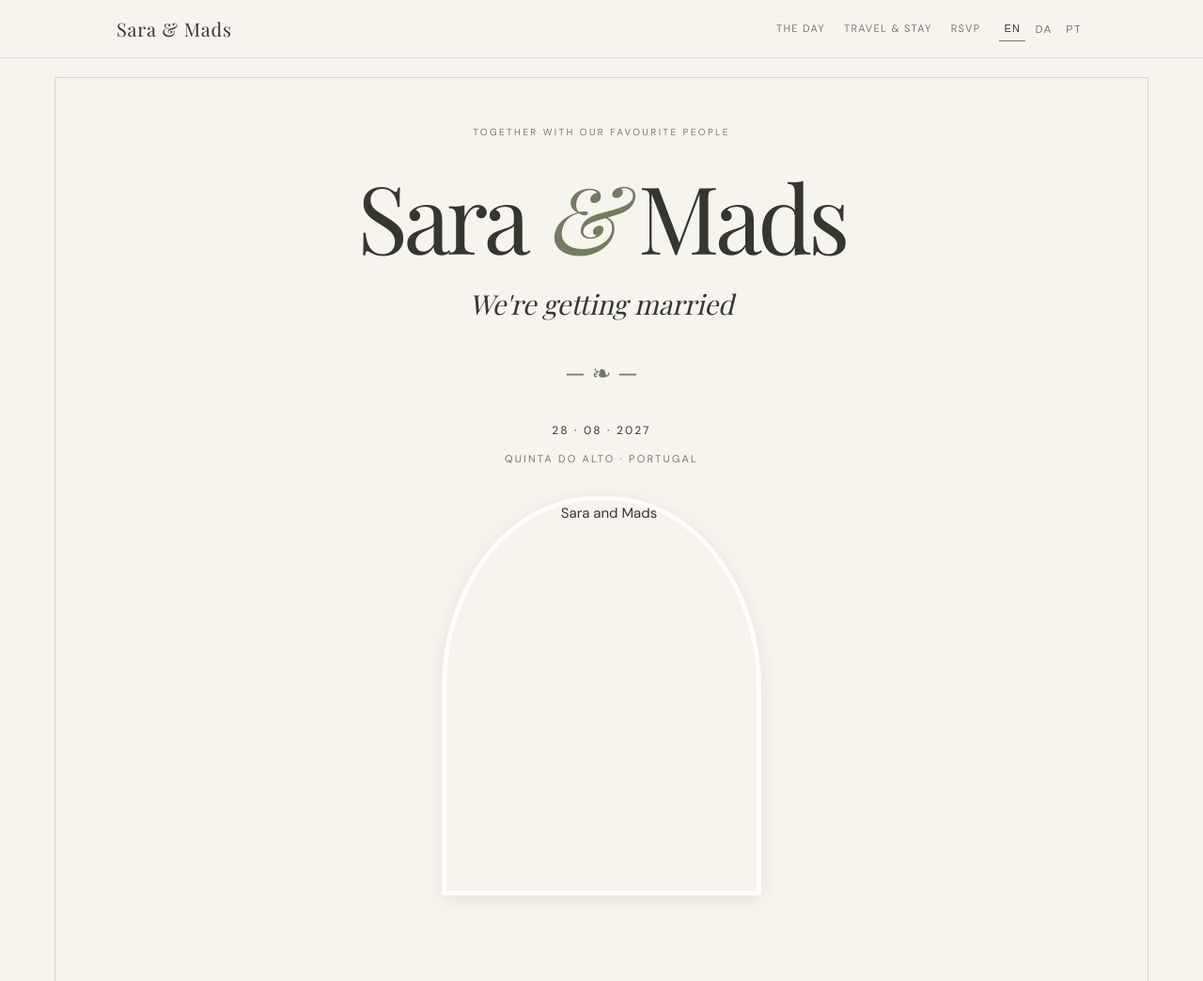
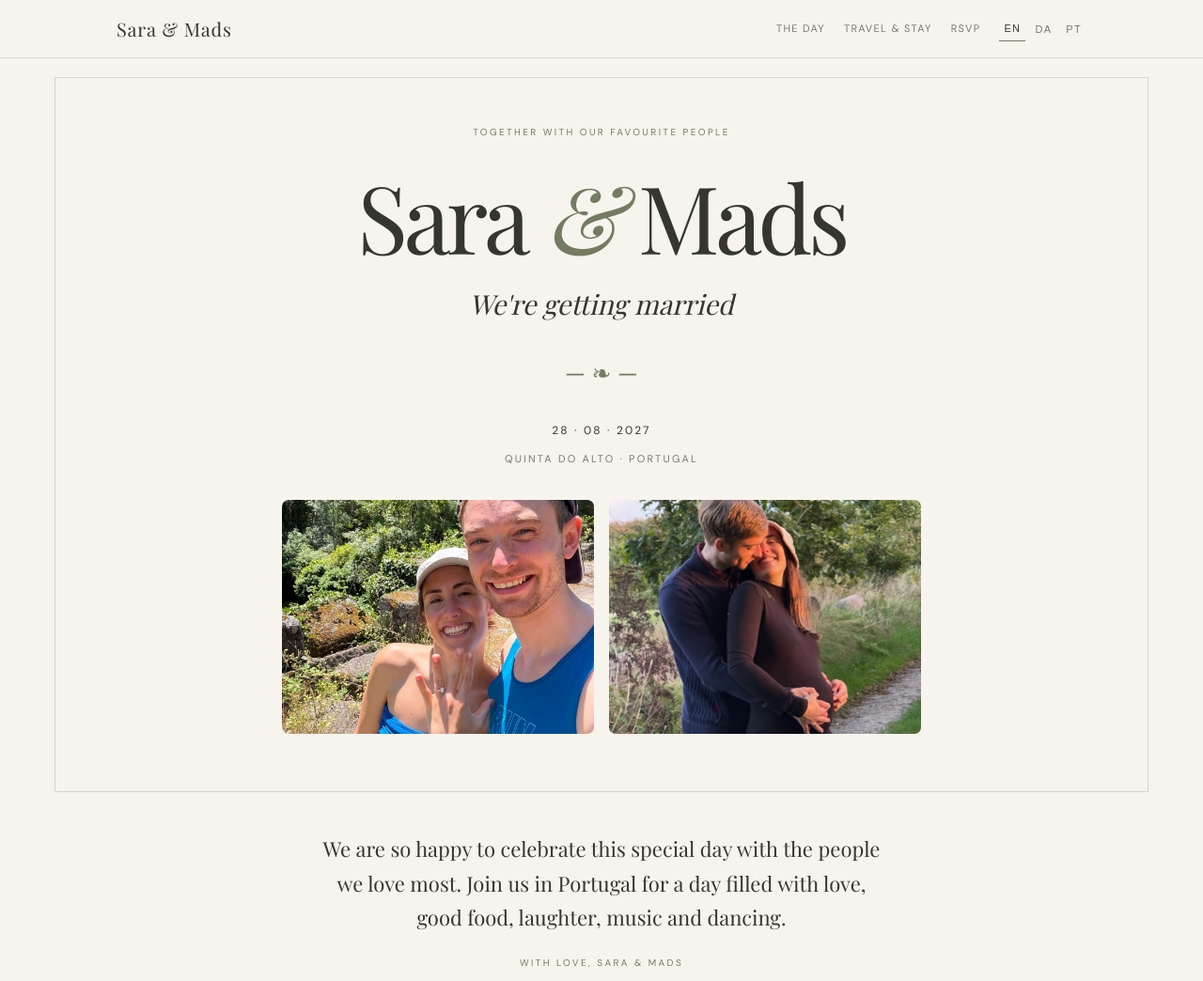
Before and after one commit to sblg/wedding, a plain HTML site: page index.html in a window 1280 px wide. Shown: the top 1044 px of the page at 94% size. Drawn offline with nearby package versions, Linux system fonts and the light colour scheme; a web font is replaced by a local one.

Commit message:
Add files via upload

```diff
--- a/index.html
+++ b/index.html
@@ -31,6 +31,7 @@
     .hero-sub{font-family:"Playfair Display",serif;font-style:italic;font-size:clamp(21px,3vw,29px);margin:8px 0 26px}
     .hero-date{letter-spacing:.18em;font-size:12px;text-transform:uppercase}
     .hero-place{color:var(--muted);font-size:11px;letter-spacing:.2em;text-transform:uppercase;margin-top:10px}
+    .couple-photos{display:grid;grid-template-columns:repeat(2,minmax(0,1fr));gap:16px;width:min(100%,680px);margin:34px auto 0}.couple-photos img{display:block;width:100%;aspect-ratio:4/3;object-fit:cover;object-position:center;border-radius:7px}
     .flourish{color:var(--olive);font-size:25px;margin:28px 0}
     .intro{max-width:650px;margin:0 auto;text-align:center;padding:0 24px 80px}
     .intro p{font-family:"Playfair Display",serif;font-size:22px;line-height:1.65}
@@ -54,17 +55,7 @@
     .button{display:inline-block;background:var(--olive);color:white;text-decoration:none;padding:12px 24px;font-size:11px;letter-spacing:.13em;text-transform:uppercase;margin-top:12px}
     footer{text-align:center;padding:45px 24px 55px;border-top:1px solid var(--line);color:var(--muted)}
     footer .names{font-family:"Playfair Display",serif;font-size:28px;color:var(--ink)}
-    @media(max-width:700px){.nav{padding:10px 16px;flex-direction:column}.navlinks{justify-content:center;gap:13px}.navlinks a{font-size:10px}.hero{min-height:570px}.details{grid-template-columns:1fr}section{padding:48px 0}h2{font-size:36px}.intro p{font-size:20px}}
-    .couple-photo {
-  display: block;
-  width: min(80%, 340px);
-  aspect-ratio: 4 / 5;
-  object-fit: cover;
-  margin: 30px auto;
-  border: 5px solid #fffefa;
-  box-shadow: 0 4px 20px rgba(0,0,0,0.08);
-  border-radius: 48% 48% 4px 4px;
-}
+    @media(max-width:700px){.nav{padding:10px 16px;flex-direction:column}.navlinks{justify-content:center;gap:13px}.navlinks a{font-size:10px}.hero{min-height:570px}.couple-photos{gap:10px;width:min(100%,560px)}.couple-photos img{aspect-ratio:3/4}.details{grid-template-columns:1fr}section{padding:48px 0}h2{font-size:36px}.intro p{font-size:20px}}
   </style>
 </head>
 <body>
@@ -92,11 +83,10 @@
       <div class="flourish">— ❧ —</div>
       <div class="hero-date">28 · 08 · 2027</div>
       <div class="hero-place">Quinta do Alto · Portugal</div>
-      <img
-  class="couple-photo"
-  src="sara-and-mads.jpg"
-  alt="Sara and Mads"
->
+      <div class="couple-photos" aria-label="Photos of Sara and Mads">
+        <img src="sara-and-mads-1.jpg" alt="Sara and Mads, photo 1" onerror="this.style.display='none'">
+        <img src="sara-and-mads-2.jpg" alt="Sara and Mads, photo 2" onerror="this.style.display='none'">
+      </div>
     </div>
   </div>
 
```
